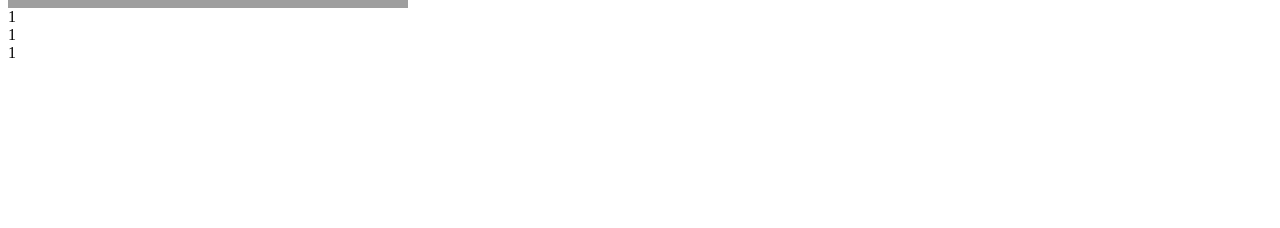
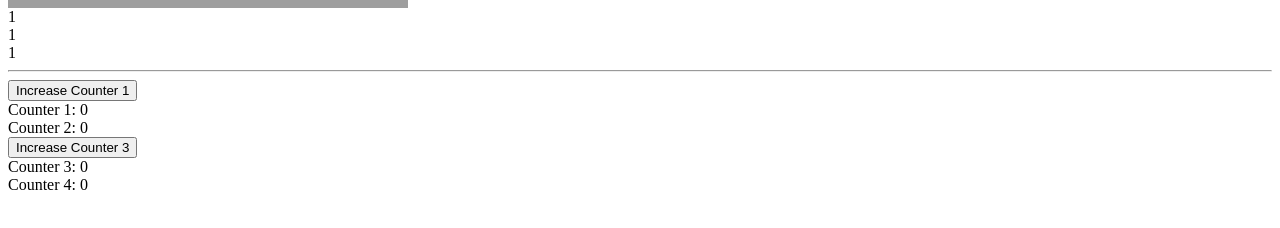
Before and after one commit to poojachoudhary560/react-optimizations-pc, a React (Create React App) app: page / in a window 1280 px wide. Shown: the part 568-796 px from the top of the page. Built offline with nearby package versions, Linux system fonts and the light colour scheme; grey boxes are pictures that could not be loaded.

Commit message:
1 file modified, 4 added

```diff
--- a/src/App.js
+++ b/src/App.js
@@ -4,6 +4,7 @@ import BasicMemo from './BasicMemo';
 import BasicLazySuspense from './BasicLazySuspense';
 import BasicErrorBoundaries from './BasicErrorBoundaries';
 import BasicPureComponent from './BasicPureComponent';
+import MemoFunctional from './MemoFunctional';
 
 export default function App() {
   return (
@@ -11,6 +12,8 @@ export default function App() {
       <BasicMemo />
       <BasicLazySuspense />
       <BasicPureComponent />
+      <hr />
+      <MemoFunctional />
 
       {/*
 
--- /dev/null
+++ b/src/MemoFunctional/DisplayCounter.js
@@ -0,0 +1,12 @@
+import React from 'react';
+
+const DisplayCounter = ({ value, children }) => {
+  console.log('Render:', children);
+  return (
+    <div>
+      {children}: {value}
+    </div>
+  );
+};
+
+export default DisplayCounter;
--- /dev/null
+++ b/src/MemoFunctional/IncCounter.js
@@ -0,0 +1,30 @@
+import React, { useState } from 'react';
+import DisplayCounter from './DisplayCounter';
+
+const IncCounter = () => {
+  const [count1, setCount1] = useState(0);
+  const [count2, setCount2] = useState(0);
+  const [count3, setCount3] = useState(0);
+  const [count4, setCount4] = useState(0);
+
+  const incrementCounter1 = () => {
+    setCount1(count1 => count1 + 1);
+  };
+
+  const incrementCounter3 = () => {
+    setCount1(count3 => count3 + 1);
+  };
+
+  return (
+    <>
+      <button onClick={incrementCounter1}>Increase Counter 1</button>
+      <DisplayCounter value={count1}>Counter 1</DisplayCounter>
+      <DisplayCounter value={count2}>Counter 2</DisplayCounter>
+      <button onClick={incrementCounter3}>Increase Counter 3</button>
+      <DisplayCounter value={count3}>Counter 3</DisplayCounter>
+      <DisplayCounter value={count4}>Counter 4</DisplayCounter>
+    </>
+  );
+};
+
+export default IncCounter;
--- /dev/null
+++ b/src/MemoFunctional/index.js
@@ -0,0 +1,3 @@
+import IncCounter from './IncCounter';
+
+export default IncCounter;
```
Also changed, not shown: src/MemoFunctional/DisplayMemoCounter.js (added, +12 -0 lines).
